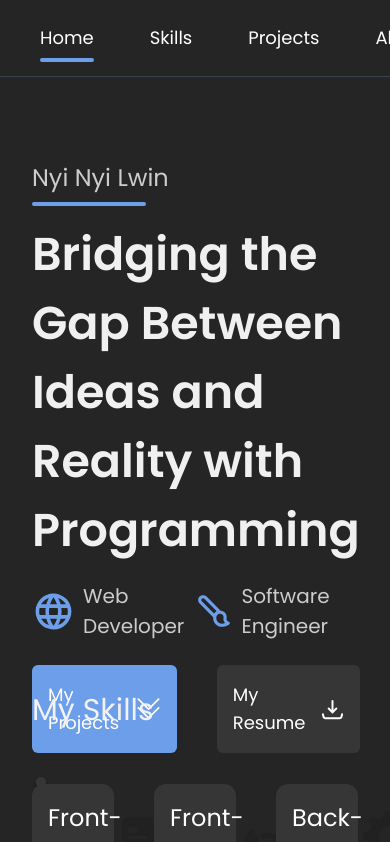
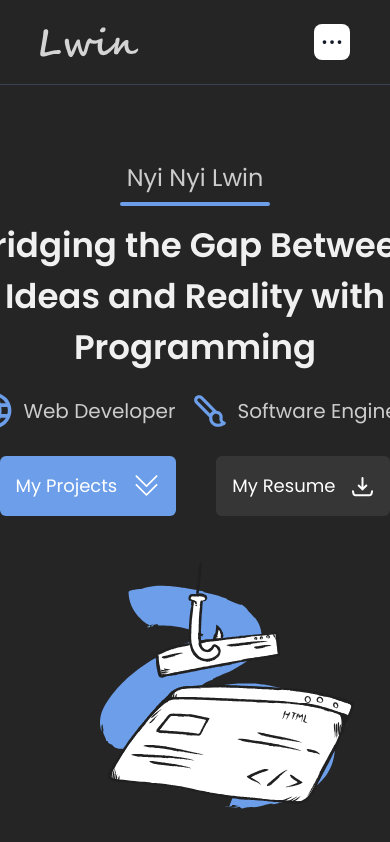
Before and after one commit to Luke-356/my-portfolio, a React (Create React App) app: page / in a window 390 px wide. Shown: the top 842 px of the page. Built offline with nearby package versions, Linux system fonts and the light colour scheme.

Commit message:
Mobile Responsive version 1

```diff
--- a/public/index.html
+++ b/public/index.html
@@ -31,7 +31,12 @@
       href="https://fonts.googleapis.com/css2?family=Poppins:wght@400;500;600&display=swap"
       rel="stylesheet"
     />
-    <title>React App</title>
+    <link
+      href="https://cdnjs.cloudflare.com/ajax/libs/flowbite/1.7.0/flowbite.min.css"
+      rel="stylesheet"
+    />
+    <script src="https://cdnjs.cloudflare.com/ajax/libs/flowbite/1.7.0/flowbite.min.js"></script>
+    <title>Nyi's Portfolio</title>
   </head>
   <body>
     <noscript>You need to enable JavaScript to run this app.</noscript>
--- a/src/App.js
+++ b/src/App.js
@@ -24,7 +24,7 @@ function App() {
       {/* nav bar */}
       <Navbar borderbottom={borderbottomClass} />
 
-      <div className="max-w-screen-xl my-0 mx-auto px-8 pt-20">
+      <div className="max-w-[1279px] my-0 mx-auto px-8 pt-20">
         {/* hero section */}
         <Hero borderbottom={borderbottomClass} />
 
--- a/src/components/About.jsx
+++ b/src/components/About.jsx
@@ -7,10 +7,13 @@ import arrowdown from "../Images/arrowonedown.svg";
 
 function About({ borderbottom }) {
   return (
-    <div id="about" className="mt-32 flex justify-center items-center gap-20">
+    <div
+      id="about"
+      className="mt-32 flex justify-center items-center gap-20 lg3:flex-col"
+    >
       <div>
         <h1
-          className={`text-lightwhite text-[46px] ${borderbottom} after:w-[176px]`}
+          className={`text-lightwhite text-[46px] ${borderbottom} after:w-[176px] lg6:text-[40px]`}
         >
           About Me
         </h1>
@@ -39,7 +42,7 @@ function About({ borderbottom }) {
         </div>
       </div>
 
-      <img src={guy} alt="about" className="mt-[-20px]" />
+      <img src={guy} alt="about" className="mt-[-20px] lg3:hidden" />
     </div>
   );
 }
--- a/src/components/Footer.jsx
+++ b/src/components/Footer.jsx
@@ -7,7 +7,7 @@ import arrowRight from "../Images/arrowRight.svg";
 
 function Footer() {
   return (
-    <div className="bg-[#505050] h-[590px] mt-36 flex justify-around pt-14">
+    <div className="bg-[#505050] h-[590px] mt-36 flex justify-around pt-14 lg6:pt-28 lg6:pb-28 lg6:gap-20 lg6:flex-col lg6:h-[1300px] lg6:items-center lg6:text-center">
       <div>
         <h2 className="text-[26px] text-[#f1f1f1]">Navigate To</h2>
         <div className="flex flex-col mt-8 gap-6">
@@ -61,7 +61,7 @@ function Footer() {
         <div>
           <h2 className="text-[26px] text-[#f1f1f1]">Social Media</h2>
 
-          <div className="flex gap-5 mt-8">
+          <div className="flex gap-5 mt-8 lg6:justify-center">
             <img src={linkedin} alt="linkedin" className="cursor-pointer" />
             <img src={facebook} alt="facebook" className="cursor-pointer" />
             <img src={github} alt="github" className="cursor-pointer" />
@@ -89,7 +89,7 @@ function Footer() {
 
         <div className="mt-8 flex flex-col gap-8">
           <div>
-            <label htmlFor="email" className="text-xl text-[#f1f1f1]">
+            <label htmlFor="email" className="text-xl text-[#f1f1f1] text-left">
               Email
             </label>{" "}
             <br />
--- a/src/components/Hero.jsx
+++ b/src/components/Hero.jsx
@@ -9,20 +9,20 @@ import { Link } from "react-scroll";
 function Hero({ borderbottom }) {
   return (
     <div id="hero" className="h-[600px]">
-      <div className="flex items-center justify-between">
+      <div className="flex items-center justify-between lg6:flex-col">
         <div className="text-white mt-20">
           {/* Title */}
           <p
-            className={`text-[24px] font-normal text-[#CCCCCC] no-underline ${borderbottom} after:w-[114px]`}
+            className={`text-[24px] font-normal text-[#CCCCCC] no-underline ${borderbottom} lg6:after:left-[50%] lg6:after:translate-x-[-50%] lg6:after:bottom-[-10px] lg6:after:w-[150px] lg6:text-center after:w-[114px] lg6:text-center`}
           >
             Nyi Nyi Lwin
           </p>
-          <h1 className="text-[46px] text-[#F0F0F0] font-semibold max-w-[740px] mt-6">
+          <h1 className="text-[46px] lg:text-[40px] text-[#F0F0F0] font-semibold max-w-[740px] lg5:w-[500px] lg1:text-[38px] lg5:text-[34px] lg6:text-center mt-6">
             Bridging the Gap Between Ideas and Reality with Programming
           </h1>
 
           {/* job title */}
-          <div className="flex items-center gap-4 mt-4">
+          <div className="flex items-center gap-4 mt-4 lg6:justify-center">
             <div className="flex items-center gap-2">
               <img src={webIcon} alt="Web Logo" />
               <p className="text-[20px] text-dimwhite">Web Developer</p>
@@ -35,7 +35,7 @@ function Hero({ borderbottom }) {
           </div>
 
           {/* Call to Action buttons */}
-          <div className="flex gap-10 mt-6">
+          <div className="flex gap-10 mt-6 lg6:justify-center">
             <Link
               className="p-2 bg-lightblue flex items-center gap-4 text-white text-lg py-4 px-4 cursor-pointer rounded-md "
               to="projects"
@@ -55,10 +55,14 @@ function Hero({ borderbottom }) {
           </div>
         </div>
 
-        <img src={heroIcon} alt="hero-icon" className="mr-[-4rem]" />
+        <img
+          src={heroIcon}
+          alt="hero-icon"
+          className="mr-[-4rem] lg5:w-full lg6:w-[560px] lg6:mt-10 lg6:justify-center"
+        />
       </div>
 
-      <div className="mt-6">
+      <div className="mt-6 lg6:hidden">
         <img src={dot} alt="download" />
       </div>
     </div>
--- a/src/components/Navbar.jsx
+++ b/src/components/Navbar.jsx
@@ -5,7 +5,7 @@ function Navbar({ borderbottom }) {
   // const borderbottomClass = "bg-lightblue";
   return (
     <div className="py-6 px-10 text-white text-lg fixed top-0 w-full bg-[#252525] z-10 border-b-[1px] border-gray-700">
-      <div className="flex justify-between items-center max-w-screen-xl my-0 mx-auto">
+      <div className="flex justify-between items-center max-w-[1279px] my-0 mx-auto">
         <Link
           href="/"
           to="hero"
@@ -17,7 +17,75 @@ function Navbar({ borderbottom }) {
         >
           <img src={Logo} alt="Lwin" />
         </Link>
-        <ul className="flex gap-14">
+
+        {/* dropdown */}
+        <div className="hidden sm1:block">
+          <button
+            id="dropdownMenuIconHorizontalButton"
+            data-dropdown-toggle="dropdownDotsHorizontal"
+            class="inline-flex items-center p-2 text-sm font-medium text-center text-gray-900 bg-white rounded-lg focus:ring-4 focus:outline-none dark:text-white focus:ring-gray-50 dark:bg-dimblack dark:focus:ring-gray-600"
+            type="button"
+          >
+            <svg
+              class="w-5 h-5"
+              aria-hidden="true"
+              xmlns="http://www.w3.org/2000/svg"
+              fill="currentColor"
+              viewBox="0 0 16 3"
+            >
+              <path d="M2 0a1.5 1.5 0 1 1 0 3 1.5 1.5 0 0 1 0-3Zm6.041 0a1.5 1.5 0 1 1 0 3 1.5 1.5 0 0 1 0-3ZM14 0a1.5 1.5 0 1 1 0 3 1.5 1.5 0 0 1 0-3Z" />
+            </svg>
+          </button>
+
+          <div
+            id="dropdownDotsHorizontal"
+            className="z-10 hidden bg-white divide-y divide-gray-100 rounded-lg shadow w-44 dark:bg-gray-700 dark:divide-gray-600"
+          >
+            <ul
+              className="py-2 text-[17px] text-gray-700 dark:text-gray-200"
+              aria-labelledby="dropdownMenuIconHorizontalButton"
+            >
+              <li>
+                <Link
+                  to="hero"
+                  spy={true}
+                  smooth={true}
+                  offset={-100}
+                  duration={500}
+                  className="block px-4 py-2 hover:bg-gray-100 dark:hover:bg-gray-600 dark:hover:text-white cursor-pointer"
+                >
+                  Home
+                </Link>
+              </li>
+              <li>
+                <Link
+                  to="skills"
+                  spy={true}
+                  smooth={true}
+                  offset={-100}
+                  duration={500}
+                  className="block px-4 py-2 hover:bg-gray-100 dark:hover:bg-gray-600 dark:hover:text-white cursor-pointer"
+                >
+                  Skills
+                </Link>
+              </li>
+              <li>
+                <Link
+                  to="projects"
+                  spy={true}
+                  smooth={true}
+                  offset={-100}
+                  duration={500}
+                  className="block px-4 py-2 hover:bg-gray-100 dark:hover:bg-gray-600 dark:hover:text-white cursor-pointer"
+                >
+                  Projects
+                </Link>
+              </li>
+            </ul>
+          </div>
+        </div>
+
+        <ul className="flex gap-14 sm1:hidden">
           <Link
             to="hero"
             spy={true}
--- a/src/components/Projects.jsx
+++ b/src/components/Projects.jsx
@@ -6,7 +6,7 @@ function Projects({ borderbottom }) {
   return (
     <div id="projects" className="min-h-fit mt-14">
       <h1
-        className={`text-lightwhite text-3xl ${borderbottom} after:w-[130px]`}
+        className={`text-lightwhite text-3xl ${borderbottom} lg:after:left-[50%] lg:after:translate-x-[-50%] lg:after:bottom-[-18px] lg:after:w-[160px] lg:text-center after:w-[130px]`}
       >
         My Projects
       </h1>
@@ -14,12 +14,13 @@ function Projects({ borderbottom }) {
       {projectDatas.map((projectData) => {
         return (
           <div key={projectData.id}>
-            <div className="mt-14 rounded-2xl bg-dimblack flex items-center">
+            <div className="mt-14 rounded-2xl bg-dimblack flex lg:flex-col items-center lg:max-w-lg lg:mx-auto">
               <img
                 src={projectData.image}
                 alt="food"
-                className="rounded-l-2xl"
+                className="rounded-l-2xl lg:rounded-t-2xl lg:rounded-none lg:w-full"
               />
+
               <div className="p-8">
                 <h2 className="text-[28px] text-white">{projectData.Title}</h2>
                 <p className="text-[20px] text-dimwhite mt-5 pb-6 border-[#626262] border-b-2">
--- a/src/components/Skills.jsx
+++ b/src/components/Skills.jsx
@@ -5,14 +5,14 @@ import ToolsIcon from "../Images/ToolsIcon.svg";
 
 function Skills({ borderbottom }) {
   return (
-    <div id="skills" className="mt-3">
+    <div id="skills" className="mt-3 lg6:mt-96">
       <h1
-        className={`text-lightwhite text-3xl ${borderbottom} after:w-[100px]`}
+        className={`text-lightwhite text-3xl ${borderbottom} lg3:after:left-[50%] lg3:after:translate-x-[-50%] lg3:after:bottom-[-18px] lg3:after:w-[126px] lg3:text-center after:w-[100px]`}
       >
         My Skills
       </h1>
 
-      <div className="grid gap-10 grid-cols-3 mt-14">
+      <div className="grid gap-10 grid-cols-3 lg3:grid-cols-1 lg3:max-w-md lg3:mx-auto mt-14">
         <div className="bg-dimblack p-4 rounded-xl">
           <div className="flex items-center justify-between">
             <h2 className="text-[24px] text-white">Front-end</h2>
--- a/tailwind.config.js
+++ b/tailwind.config.js
@@ -14,6 +14,18 @@ module.exports = {
         dimblack: "#363636",
       },
     },
+
+    screens: {
+      lg: { max: "1272px" },
+      lg1: { max: "1112px" },
+      lg2: { max: "1132px" },
+      lg3: { max: "1122px" },
+      lg4: { max: "1070px" },
+      lg5: { max: "1064px" },
+      lg6: { max: "992px" },
+      sm1: { max: "620px" },
+      // => @media (max-width: 1023px) { ... }
+    },
   },
   plugins: [],
 };
```
Also changed, not shown: package.json (indentation only).
